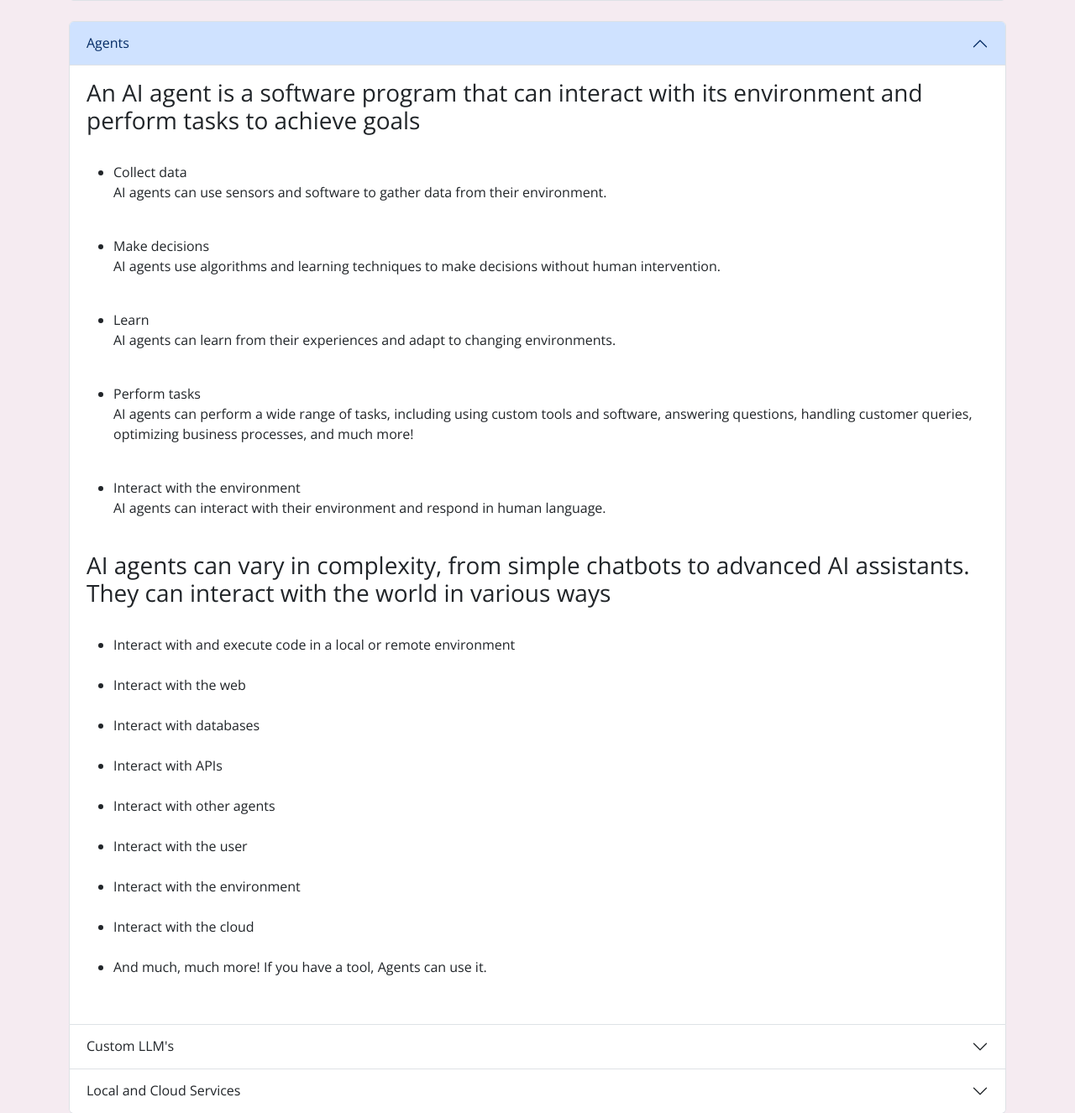
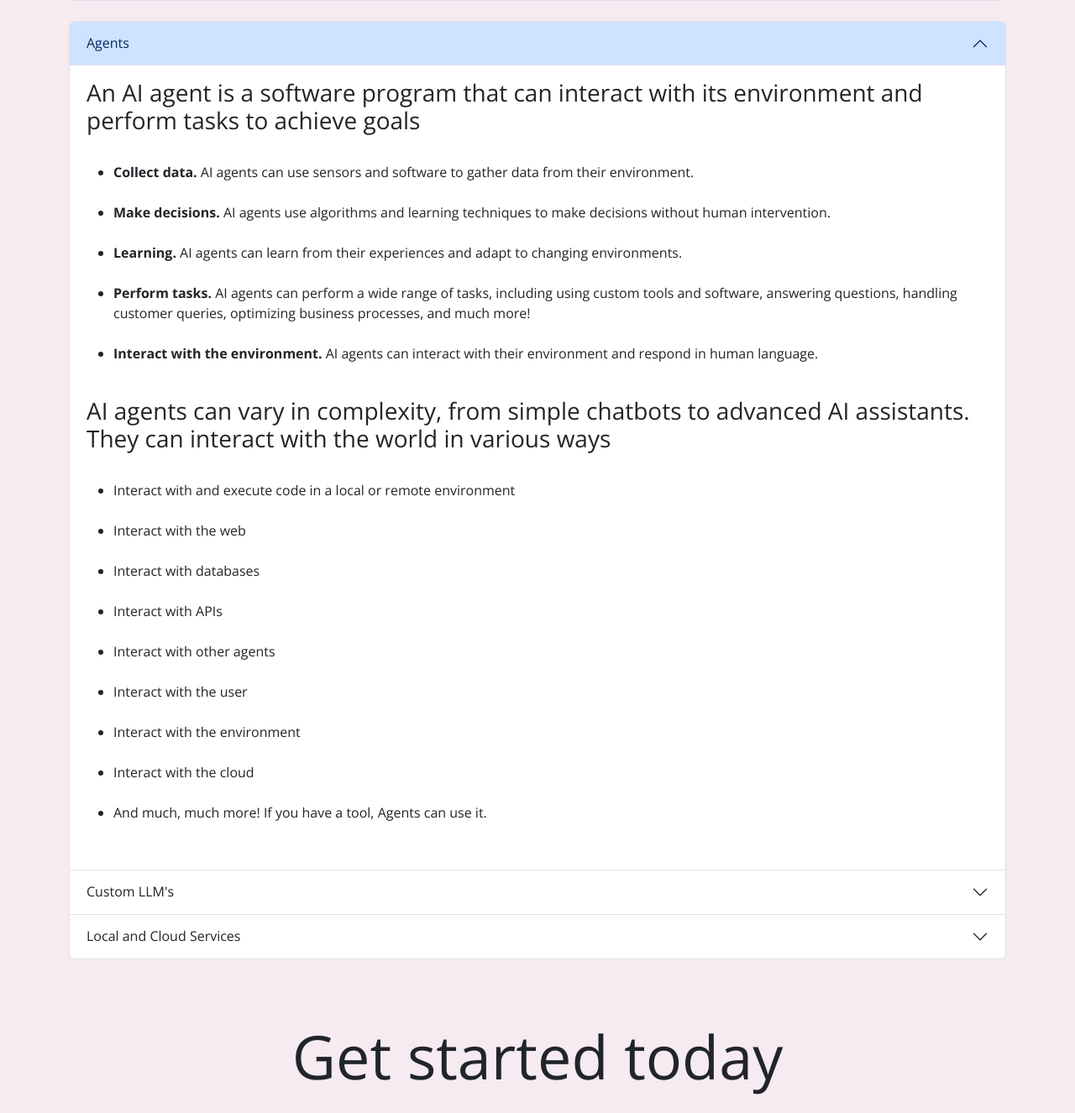
Before and after one commit to Sbussiso/SourceBox-official-website, a Flask app: page /learn_more in a window 1280 px wide. Shown: the part 1361-2687 px from the top of the page at 84% size. Run offline with Flask 3, Linux system fonts and the light colour scheme; parts of the project's set-up code (start-up, migrations or seed data) failed here and were passed over.

Commit message:
minor changes

```diff
--- a/website/sourcebox/templates/learn_more.html
+++ b/website/sourcebox/templates/learn_more.html
@@ -126,20 +126,15 @@
           <h3>An AI agent is a software program that can interact with its environment and perform tasks to achieve goals</h3>
           <br/>
           <ul>
-            <li>Collect data</li>
-            <p>AI agents can use sensors and software to gather data from their environment.</p>
+            <li><strong>Collect data.</strong> AI agents can use sensors and software to gather data from their environment.</li>
             <br/>
-            <li>Make decisions</li>
-            <p>AI agents use algorithms and learning techniques to make decisions without human intervention. </p>
+            <li><strong>Make decisions.</strong> AI agents use algorithms and learning techniques to make decisions without human intervention. </li>
             <br/>
-            <li>Learn</li>
-            <p>AI agents can learn from their experiences and adapt to changing environments.</p>
+            <li><strong>Learning.</strong> AI agents can learn from their experiences and adapt to changing environments.</li>
             <br/>
-            <li>Perform tasks</li>
-            <p>AI agents can perform a wide range of tasks, including using custom tools and software, answering questions, handling customer queries, optimizing business processes, and much more!</p>
+            <li><strong>Perform tasks.</strong> AI agents can perform a wide range of tasks, including using custom tools and software, answering questions, handling customer queries, optimizing business processes, and much more!</li>
             <br/>
-            <li>Interact with the environment</li>
-            <p>AI agents can interact with their environment and respond in human language.</p>
+            <li><strong>Interact with the environment.</strong> AI agents can interact with their environment and respond in human language.</li>
           </ul>
           <br/>
           <h3>AI agents can vary in complexity, from simple chatbots to advanced AI assistants. They can interact with the world in various ways</h3>
```
